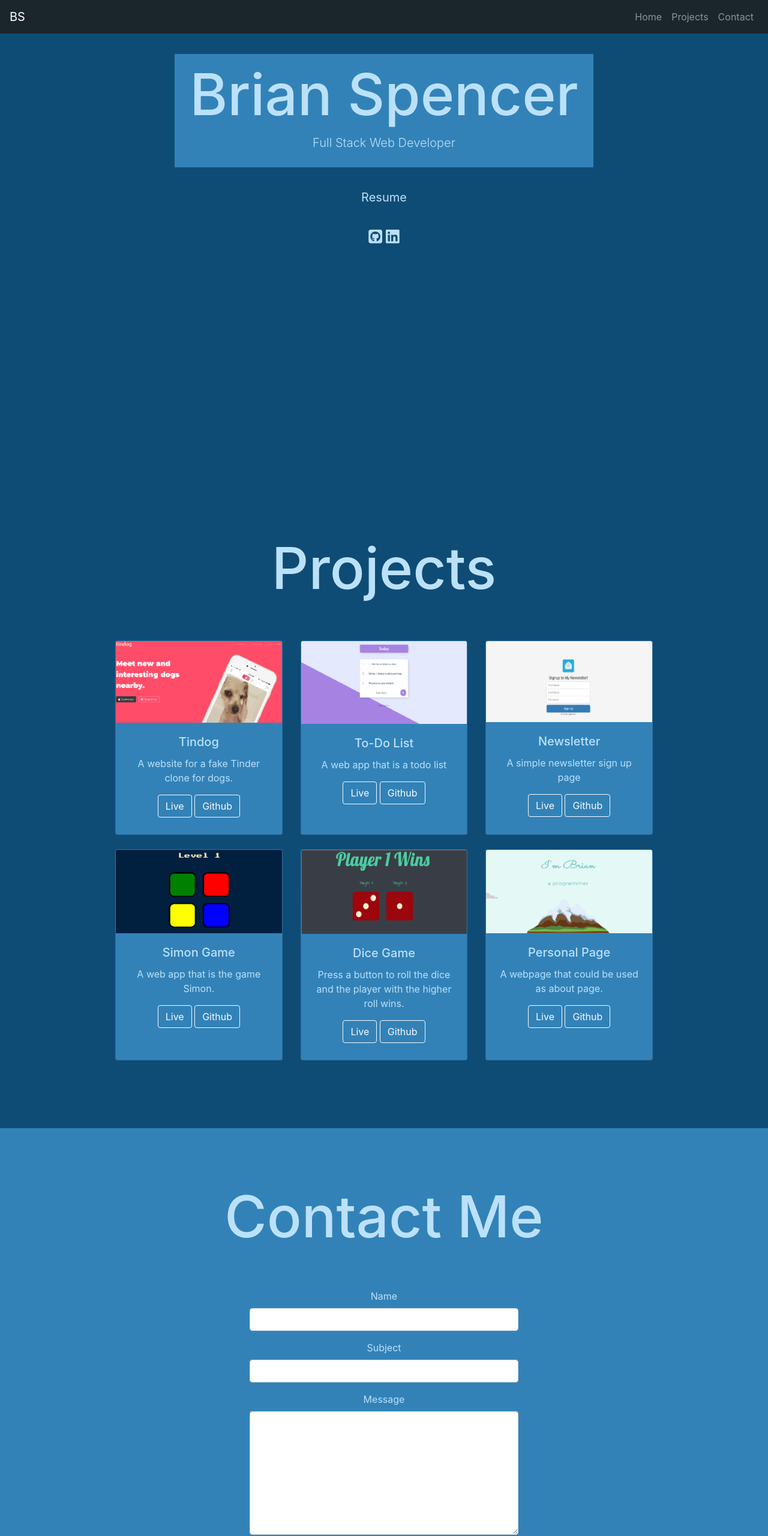
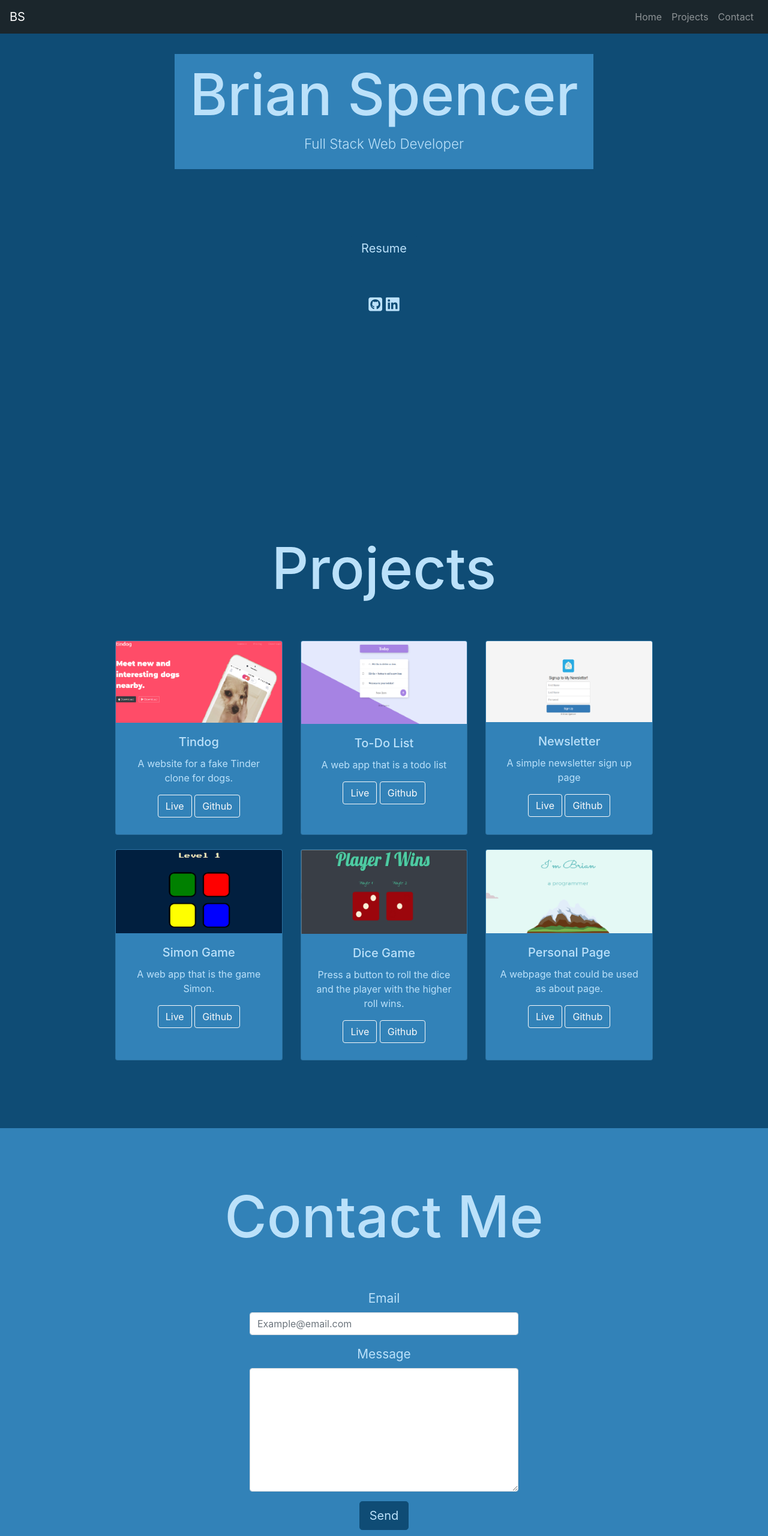
Before and after one commit to BrianSpencerDev/portfolio, a plain HTML site: page index.html in a window 1280 px wide. Shown: the top 2561 px of the page at 60% size. Drawn offline with nearby package versions, Linux system fonts and the light colour scheme.

Commit message:
add functionality to contact section and resume button

```diff
--- a/index.html
+++ b/index.html
@@ -42,7 +42,10 @@
           <p class="lead">Full Stack Web Developer</p>
         </div>
         <div class="resume">
-          <button type="button" name="resume" class="btn btn-primary btn-lg btn-resume">Resume</button>
+          <a href="images/BrianS-Resume.pdf" class="btn btn-primary btn-lg" download>
+            <!-- <button type="button" name="resume" class="btn btn-primary btn-lg btn-resume">Resume</button> -->
+            Resume
+          </a>
         </div>
         <div class="socials">
           <a href="https://github.com/BrianSpencerDev"><i class="fab fa-github-square fa-lg"></i></a>
@@ -133,20 +136,16 @@
     <section id="contact">
       <div class="container-fluid">
         <h1 class="title">Contact Me</h1>
-        <form class="" action="mailto:brsj13@gmail.com" method="get" enctype="text/plain">
+        <form action="https://formspree.io/xpzynnol" method="POST">
           <div class="form-group">
-            <label>Name</label>
-            <input type="text" name="name" class="form-control">
-          </div>
-          <div class="form-group">
-            <label>Subject</label>
-            <input type="text" name="subject" class="form-control">
+            <label>Email</label>
+            <input type="text" name="_replyto" class="form-control" placeholder="Example@email.com">
           </div>
           <div class="form-group">
             <label>Message</label>
-            <textarea name="body" rows="8" cols="80" class="form-control"></textarea>
+            <textarea name="message" rows="8" cols="80" class="form-control"></textarea>
           </div>
-          <button type="submit" name="button" class="btn btn-primary">Send</button>
+          <button type="submit" class="btn btn-primary btn-lg btn-send">Send</button>
         </form>
       </div>
     </section>
--- a/styles.css
+++ b/styles.css
@@ -23,6 +23,10 @@ a{
 
 a:hover{
   color: #0f4c75;
+}
+
+label{
+  font-size: 1.3rem;
 }
 
 .container-fluid{
@@ -53,34 +57,28 @@ a:hover{
   padding: 10px 25px;
 }
 
-.btn-resume{
+.lead{
+  font-size: 1.4rem;
+}
+
+.resume{
+    margin: 12% 0 6%;
+}
+
+.btn-primary{
   background-color: #0f4c75;
   border-color: #0f4c75;
   color: #bbe1fa;
-  margin: 24% 0;
+}
+
+.btn-primary:hover{
+  background-color: #bbe1fa;
+  border-color: #bbe1fa;
+  color: #1b262c;
 }
 
 .socials{
   font-size: 1.3rem;
-}
-
-.navbar-toggler-icon{
-  font-size: 1.8rem;
-}
-
-@media only screen and (orientation: portrait) {
-  #intro{
-    height: 60%;
-  }
-
-  .btn-resume{
-    margin-top: 150px;
-    font-size: 3rem;
-  }
-
-  .socials{
-    font-size: 2.5rem;
-  }
 }
 
 /* Projects Section */
@@ -98,3 +96,34 @@ a:hover{
   width: 50%;
   margin: auto;
 }
+
+@media only screen and (orientation: portrait) {
+  h5, label{
+    font-size: 2rem;
+  }
+
+  #intro{
+    height: 60%;
+  }
+
+  .navbar-brand, .navbar-toggler-icon {
+    font-size: 3rem;
+  }
+
+  .title-block{
+    margin-top: 10%;
+  }
+
+  .resume{
+    font-size: 3rem;
+  }
+
+  .socials{
+    font-size: 2.5rem;
+  }
+
+  .card-text, .btn-outline-light{
+    font-size: 1.4rem;
+  }
+
+}
```
Also changed, not shown: 1 other file.
